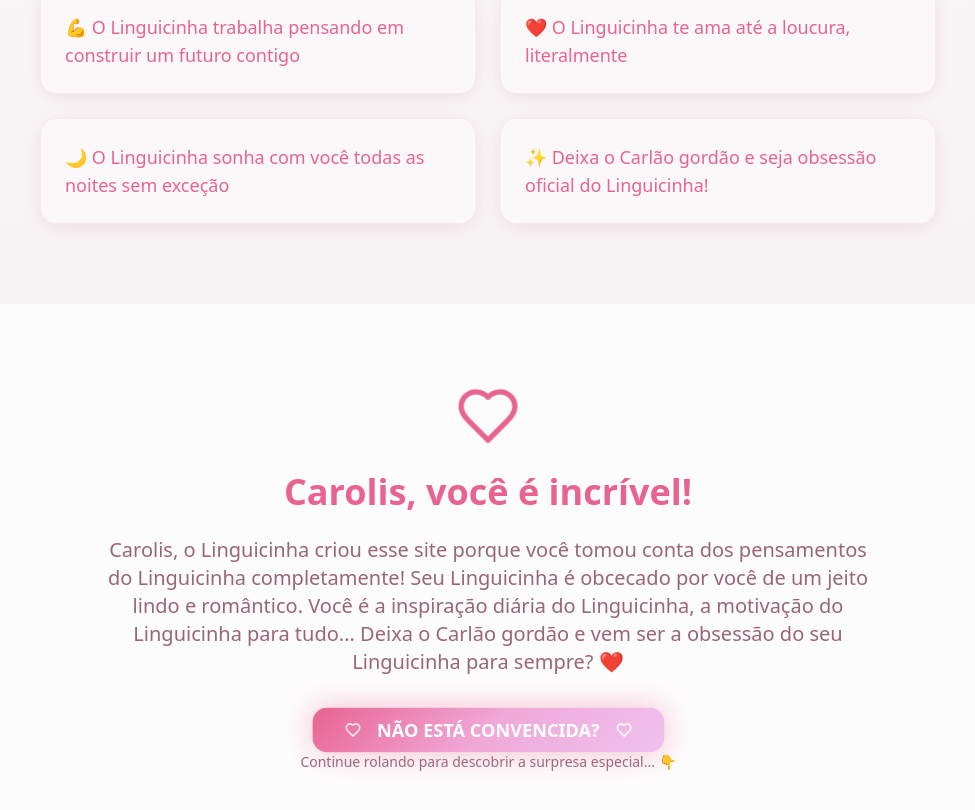
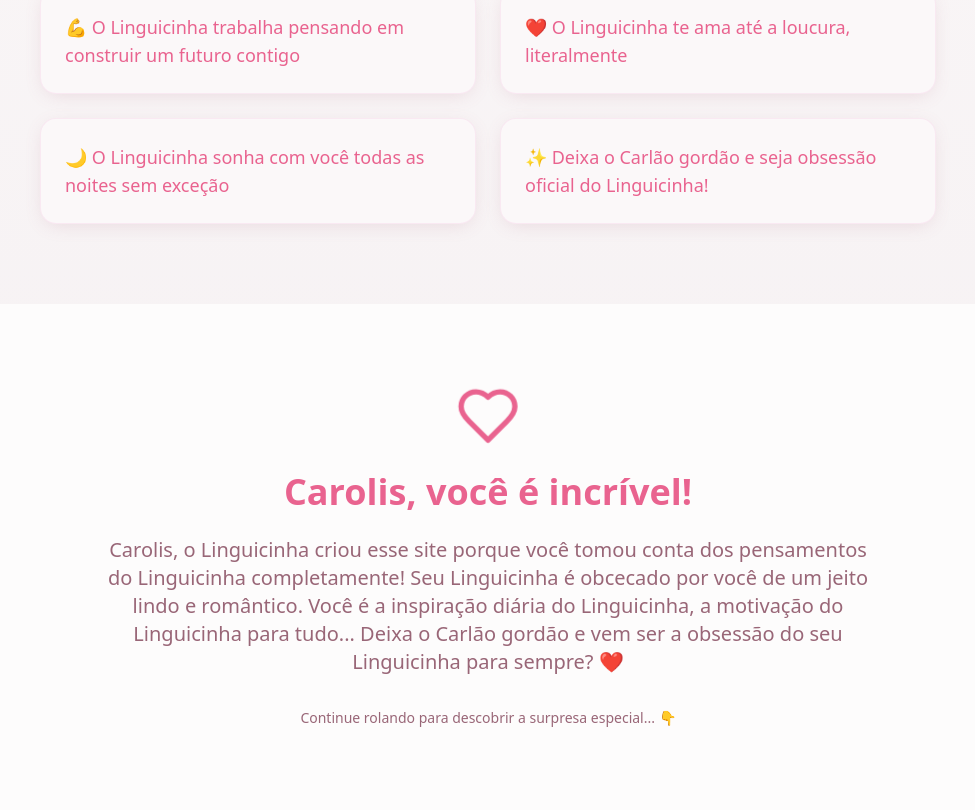
Before and after one commit to abluablua123-jpg/carolvis-me-ama-sim, a React (Vite) app: page / in a window 1280 px wide. Shown: the part 2710-3520 px from the top of the page, without its empty margins (152-1127 px from the left). Built offline with nearby package versions, Linux system fonts and the light colour scheme.

Commit message:
Nest button inside button
Nest the "NÃO ESTÁ CONVENCIDA?" button inside the "VOLTA PRO LINGUICINHA" button.

```diff
--- a/src/components/ScrollRevealButton.tsx
+++ b/src/components/ScrollRevealButton.tsx
@@ -4,9 +4,10 @@ import { Heart } from "lucide-react";
 
 interface ScrollRevealButtonProps {
   onLoveClick: () => void;
+  onSecondVideoClick: () => void;
 }
 
-export const ScrollRevealButton = ({ onLoveClick }: ScrollRevealButtonProps) => {
+export const ScrollRevealButton = ({ onLoveClick, onSecondVideoClick }: ScrollRevealButtonProps) => {
   const [isVisible, setIsVisible] = useState(false);
 
   useEffect(() => {
@@ -34,6 +35,7 @@ export const ScrollRevealButton = ({ onLoveClick }: ScrollRevealButtonProps) =>
           : "opacity-0 translate-y-12 pointer-events-none"
       }`}
     >
+      <div className="flex flex-col gap-3 items-center">
         <Button
           variant="romantic"
           size="lg"
@@ -44,6 +46,18 @@ export const ScrollRevealButton = ({ onLoveClick }: ScrollRevealButtonProps) =>
           VOLTA PRO LINGUICINHA
           <Heart className="w-6 h-6 ml-2 animate-heartbeat" />
         </Button>
+
+        <Button
+          variant="outline"
+          size="lg"
+          onClick={onSecondVideoClick}
+          className="animate-float shadow-heart border-primary text-primary hover:bg-primary hover:text-primary-foreground"
+        >
+          <Heart className="w-5 h-5 mr-2 animate-heartbeat" />
+          NÃO ESTÁ CONVENCIDA?
+          <Heart className="w-5 h-5 ml-2 animate-heartbeat" />
+        </Button>
+      </div>
     </div>
   );
 };
--- a/src/pages/Index.tsx
+++ b/src/pages/Index.tsx
@@ -137,19 +137,6 @@ const Index = () => {
             Você é a inspiração diária do Linguicinha, a motivação do Linguicinha para tudo...
             Deixa o Carlão gordão e vem ser a obsessão do seu Linguicinha para sempre? ❤️
           </p>
-
-          <div className="flex flex-col sm:flex-row gap-4 justify-center items-center">
-            <Button
-              variant="romantic"
-              size="lg"
-              onClick={handleSecondVideoClick}
-              className="animate-float shadow-heart"
-            >
-              <Heart className="w-6 h-6 mr-2 animate-heartbeat" />
-              NÃO ESTÁ CONVENCIDA?
-              <Heart className="w-6 h-6 ml-2 animate-heartbeat" />
-            </Button>
-          </div>
           <p className="text-sm text-muted-foreground">
             Continue rolando para descobrir a surpresa especial... 👇
           </p>
@@ -157,7 +144,7 @@ const Index = () => {
       </section>
 
       {/* Scroll Reveal Button */}
-      <ScrollRevealButton onLoveClick={handleLoveClick} />
+      <ScrollRevealButton onLoveClick={handleLoveClick} onSecondVideoClick={handleSecondVideoClick} />
 
       {/* Video Modal */}
       <VideoModal
```
Lines whose indentation alone changed are shown as unchanged.
